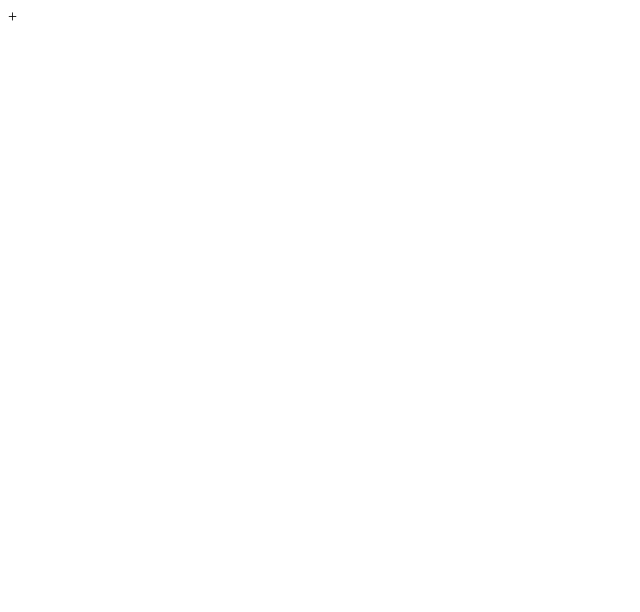
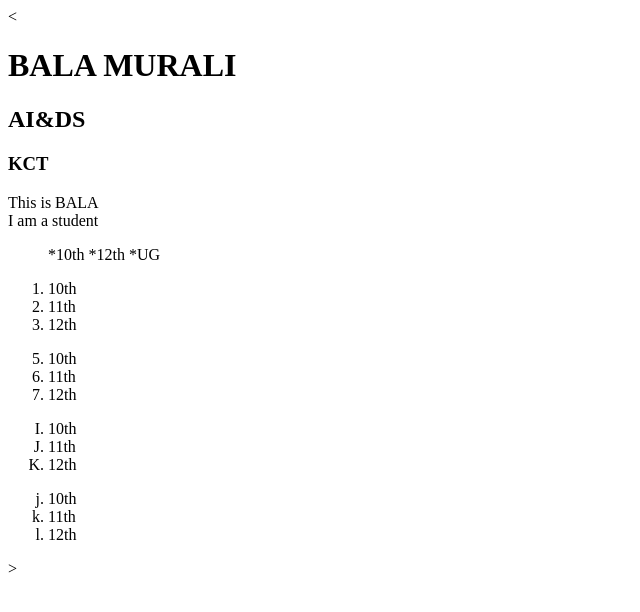
Before and after one commit to Meowwwm/sample, a plain HTML site: page index.html in a window 1280 px wide. Shown: the whole page, without its empty margins (0-640 px from the left). Drawn offline with Linux system fonts and the light colour scheme.

Commit message:
index html added

```diff
--- a/index.html
+++ b/index.html
@@ -1,4 +1,4 @@
-<!DOCTYPE html>
+<<!DOCTYPE html>
 <html lang="en">
 <head>
     <meta charset="UTF-8">
@@ -7,6 +7,34 @@
     <title>Document</title>
 </head>
 <body>
-
+    <h1>BALA MURALI</h1>
+    <h2>AI&DS</h2>
+    <h3>KCT</h3>
+    <p>This is BALA <br> I am a student</p>
+    <ul>
+      *10th
+      *12th
+      *UG
+    </ul>
+    <ol>
+        <li>10th</li>
+        <li>11th</li>
+        <li>12th</li>
+    </ol>
+    <ol type="1" start="5">
+        <li>10th</li>
+        <li>11th</li>
+        <li>12th</li>
+    </ol>
+    <ol type="A" start="9">
+        <li>10th</li>
+        <li>11th</li>
+        <li>12th</li>
+    </ol>
+    <ol type="a" start="10">
+        <li>10th</li>
+        <li>11th</li>
+        <li>12th</li>
+    </ol>
 </body>
-</html>+
+</html>>
```
